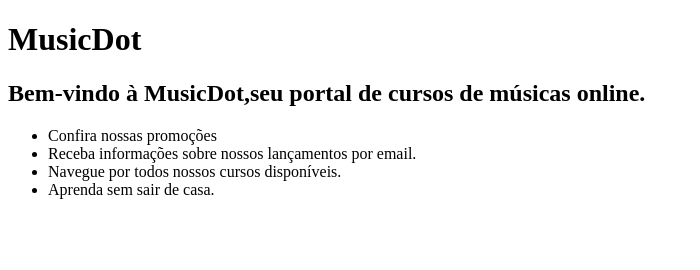
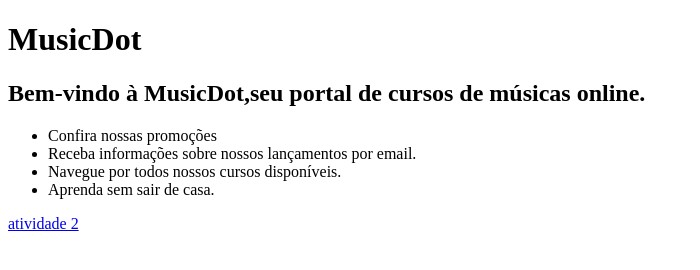
Before and after one commit to felipioliveira-dev/music-dot, a plain HTML site: page index.html in a window 1280 px wide. Shown: the whole page, without its empty margins (0-700 px from the left). Drawn offline with Linux system fonts and the light colour scheme.

Commit message:
Update index.html

```diff
--- a/index.html
+++ b/index.html
@@ -14,5 +14,6 @@
         <li>Navegue por todos nossos cursos disponíveis.</li>
         <li>Aprenda sem sair de casa.</li>
     </ul>
+    <a href="sobre.html"> atividade 2</a>
 </body>
 </html>
```
